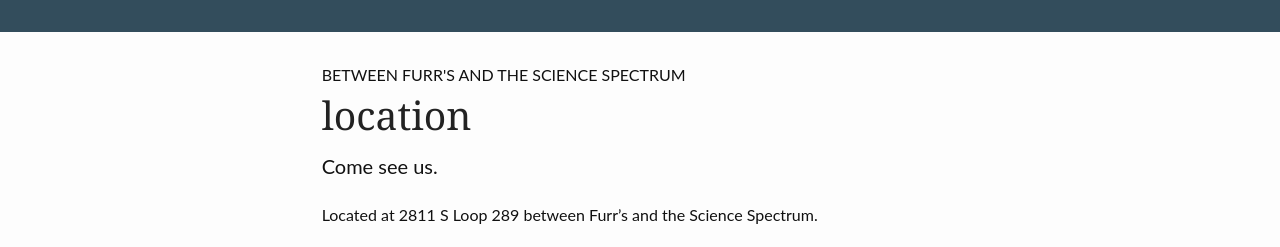
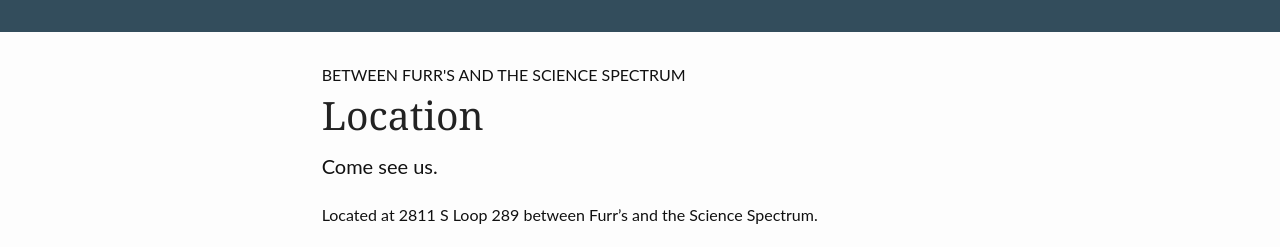
Before and after one commit to cprieger/Mizu, a Jekyll site: the page built from pages/location.md, in a window 1280 px wide. Shown: the part 193-440 px from the top of the page. Built offline with Jekyll 4.4.1, drawn with Linux system fonts in a browser that asks for light colours.

```diff
--- a/pages/location.md
+++ b/pages/location.md
@@ -1,6 +1,6 @@
 ---
 layout: page
-title: "location"
+title: "Location"
 meta_title: "Located at 2811 S Loop 289, Lubbock, TX 79423"
 subheadline: "Between Furr's and the Science Spectrum"
 teaser: "Come see us."
```
